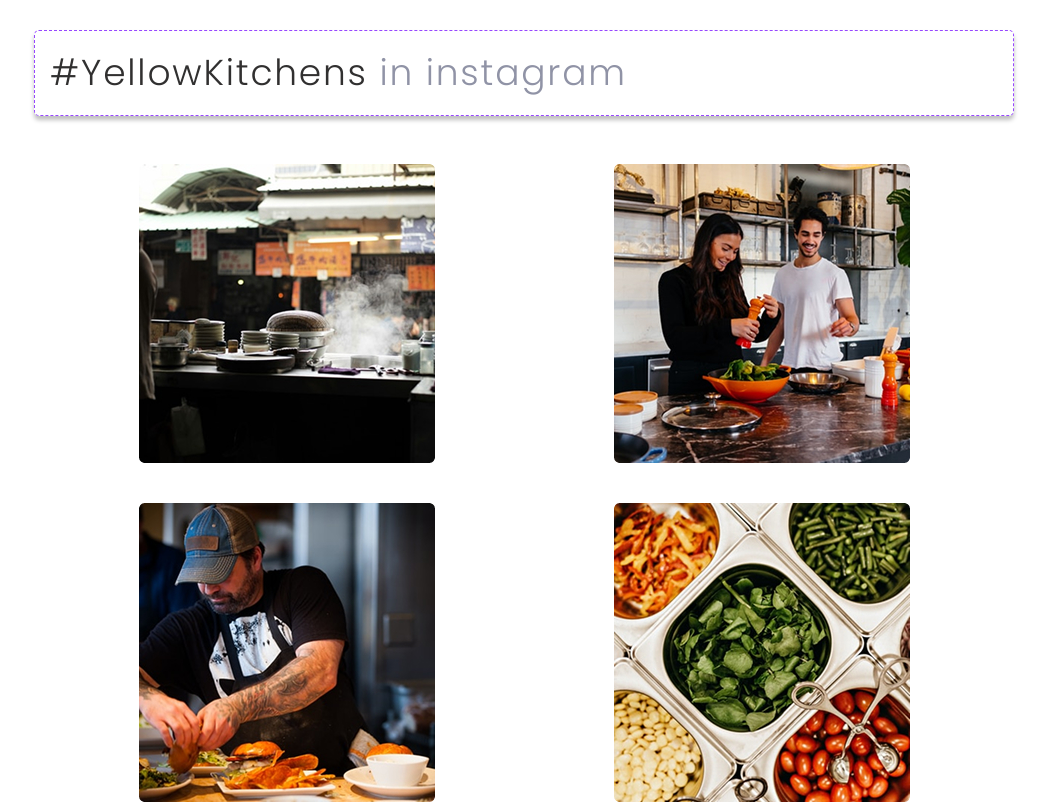
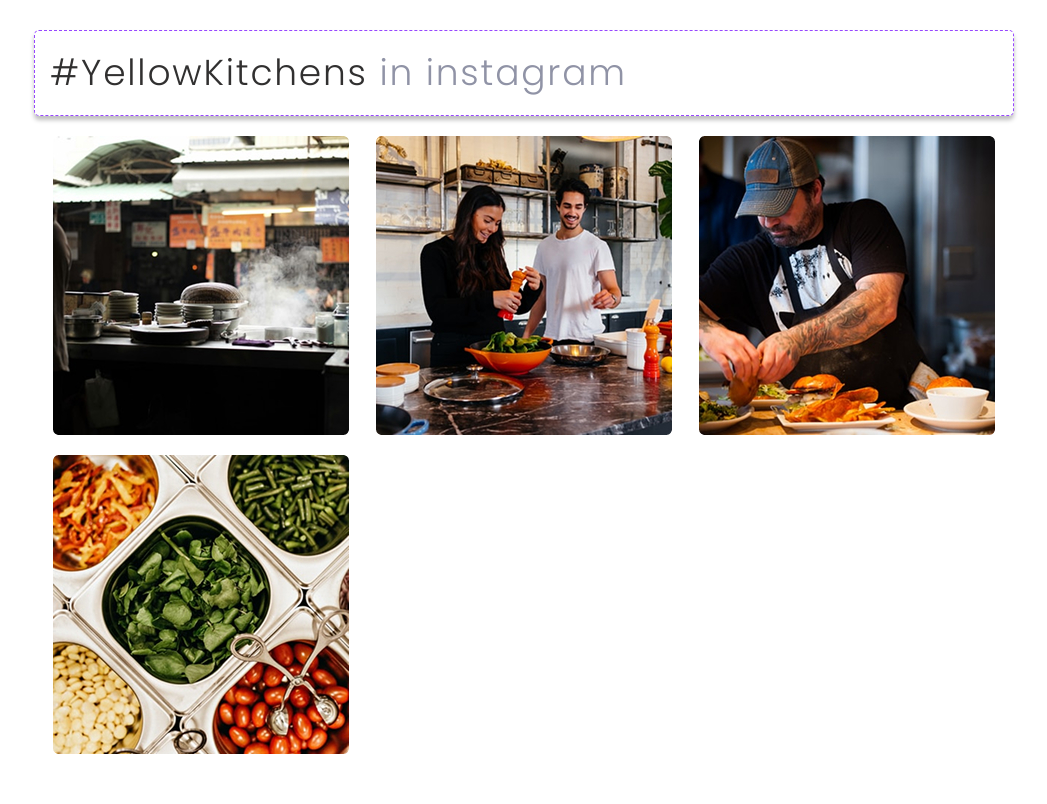
Before and after one commit to Trielawr/food-delivery, a React (Create React App) app: page / in a window 1280 px wide. Shown: the part 3060-3864 px from the top of the page, without its empty margins (116-1163 px from the left). Built offline with nearby package versions, Linux system fonts and the light colour scheme.

Commit message:
Use Grid in Social-section

```diff
--- a/src/components/Socials/Socials.scss
+++ b/src/components/Socials/Socials.scss
@@ -8,6 +8,7 @@
     box-shadow: 0px 4px 4px 0px rgba(0, 0, 0, 0.25);
     margin-right: -$gutter-width / 2;
     margin-left: -$gutter-width / 2;
+    margin-bottom: 20px;
 
     a {
       color: var(--black);
@@ -15,32 +16,59 @@
   }
 
   &-photo {
-    position: static;
-    display: flex;
-    justify-content: space-around;
+    display: grid;
+    grid-gap: 20px;
     margin-bottom: 79px;
-    padding: 20px 0;
+    grid-template-columns: repeat(auto-fit, minmax(296px, auto));
+    text-align: center;
     border: none;
-    flex-wrap: wrap;
+
+    @media screen and (max-width: $bp-tablet) {
+      grid-template-columns: repeat(auto-fit, minmax(215px, aut));
+    }
+
+    @media screen and (max-width: $bp-mobile) {
+      grid-template-columns: repeat(auto-fit, minmax(140px, auto));
+    }
 
     &-img {
-      @media screen and (max-width: $bp-desktop) {
-        padding: 20px;
-        flex-wrap: wrap;
-      }
-
       @media screen and (max-width: $bp-tablet) {
-        transform: scale(0.6);
-        margin: -65px; //Не розумію де виліз відступ
-        flex-wrap: wrap;
+        transform: scale(0.65);
+        margin: -50px; //Не розумію де виліз відступ
       }
 
       @media screen and (max-width: $bp-mobile) {
         transform: scale(0.35);
         margin: -100px; //Не розумію де виліз відступ
-        flex-wrap: wrap;
       }
     }
+
+    // position: static;
+    // display: flex;
+    // justify-content: space-around;
+    // margin-bottom: 79px;
+    // padding: 20px 0;
+    // border: none;
+    // flex-wrap: wrap;
+
+    // &-img {
+    //   @media screen and (max-width: $bp-desktop) {
+    //     padding: 20px;
+    //     flex-wrap: wrap;
+    //   }
+
+    //   @media screen and (max-width: $bp-tablet) {
+    //     transform: scale(0.6);
+    //     margin: -65px; //Не розумію де виліз відступ
+    //     flex-wrap: wrap;
+    //   }
+
+    //   @media screen and (max-width: $bp-mobile) {
+    //     transform: scale(0.35);
+    //     margin: -100px; //Не розумію де виліз відступ
+    //     flex-wrap: wrap;
+    //   }
+    // }
   }
 
   h2 {
```
